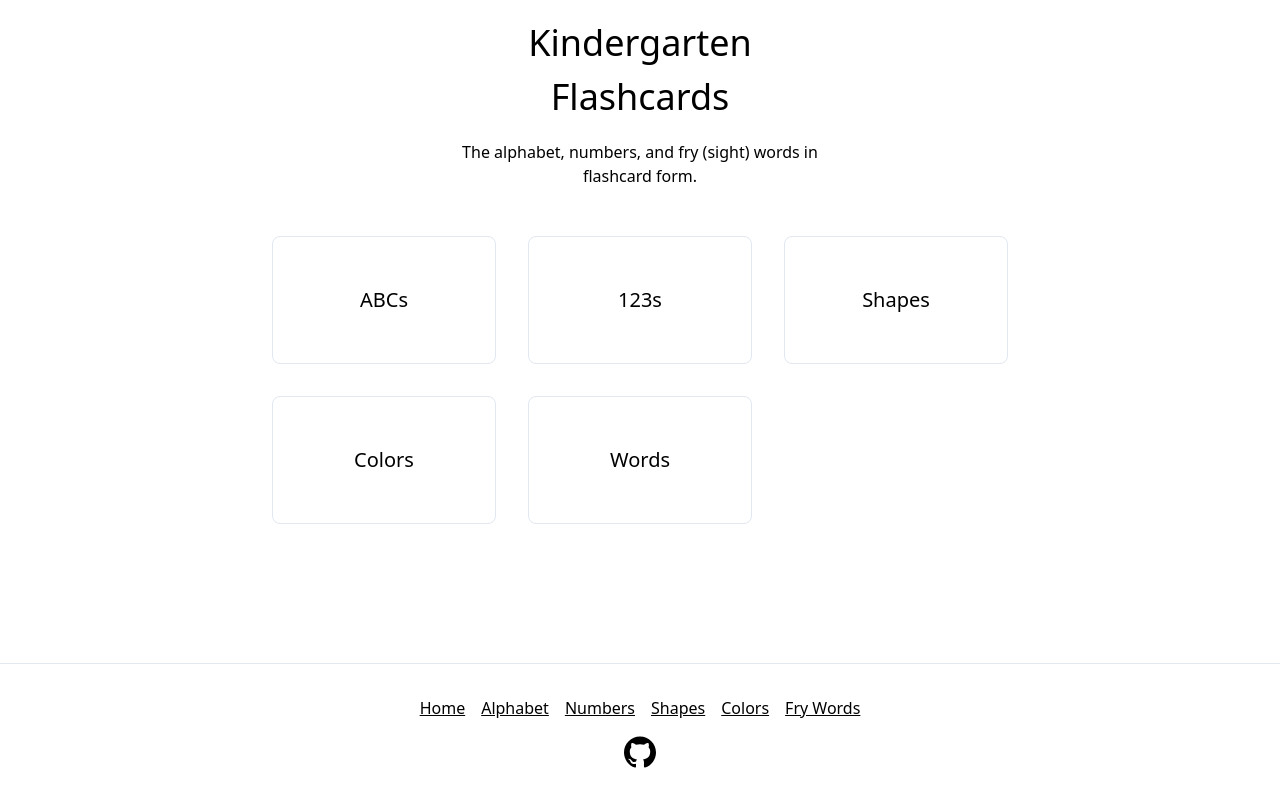
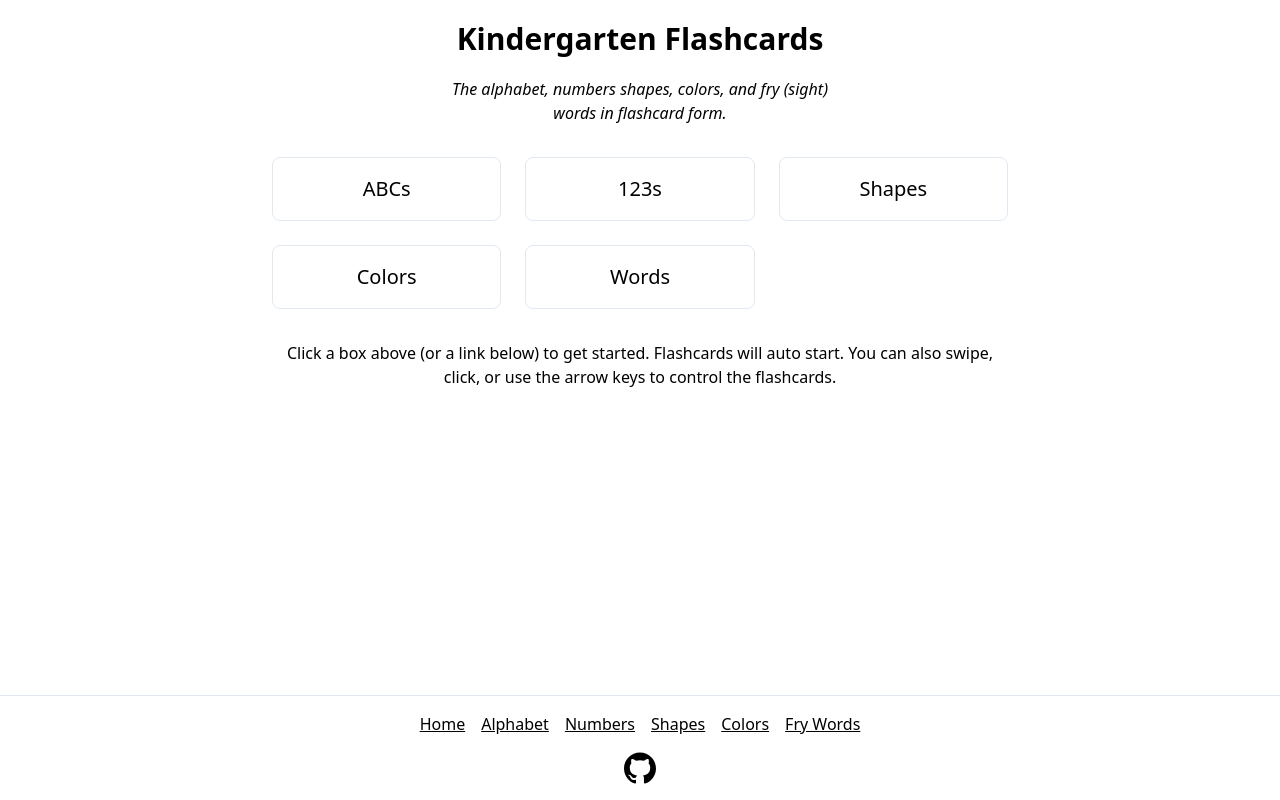
Before and after one commit to gregrickaby/preschool-flashcards, a Next.js app: page / in a window 1280 px wide. Built offline with nearby package versions, Linux system fonts and the light colour scheme.

Commit message:
final tweaks before #shipit

```diff
--- a/components/Footer.js
+++ b/components/Footer.js
@@ -5,8 +5,8 @@ const Footer = () => (
     id="footer"
     className="fixed bottom-0 right-0 left-0 border-t bg-white"
   >
-    <section className="flex flex-col justify-center items-center py-8">
-      <nav className="mb-4">
+    <section className="flex flex-col justify-center items-center py-4 px-8">
+      <nav>
         <ul className="flex flex-wrap space-x-4 justify-center">
           <li>
             <Link href="/">
@@ -40,7 +40,10 @@ const Footer = () => (
           </li>
         </ul>
       </nav>
-      <a href="https://github.com/gregrickaby/kindergarten-flashcards">
+      <a
+        href="https://github.com/gregrickaby/kindergarten-flashcards"
+        className="mt-4"
+      >
         <svg xmlns="http://www.w3.org/2000/svg" width="32" height="32">
           <path d="M16 .395c-8.836 0-16 7.163-16 16 0 7.069 4.585 13.067 10.942 15.182.8.148 1.094-.347 1.094-.77 0-.381-.015-1.642-.022-2.979-4.452.968-5.391-1.888-5.391-1.888-.728-1.849-1.776-2.341-1.776-2.341-1.452-.993.11-.973.11-.973 1.606.113 2.452 1.649 2.452 1.649 1.427 2.446 3.743 1.739 4.656 1.33.143-1.034.558-1.74 1.016-2.14-3.554-.404-7.29-1.777-7.29-7.907 0-1.747.625-3.174 1.649-4.295-.166-.403-.714-2.03.155-4.234 0 0 1.344-.43 4.401 1.64 1.276-.355 2.645-.532 4.005-.539 1.359.006 2.729.184 4.008.539 3.054-2.07 4.395-1.64 4.395-1.64.871 2.204.323 3.831.157 4.234 1.026 1.12 1.647 2.548 1.647 4.295 0 6.145-3.743 7.498-7.306 7.895.574.497 1.085 1.47 1.085 2.963 0 2.141-.019 3.864-.019 4.391 0 .426.288.925 1.099.768C27.421 29.457 32 23.462 32 16.395c0-8.837-7.164-16-16-16z" />
         </svg>
--- a/components/Header.js
+++ b/components/Header.js
@@ -1,8 +1,9 @@
 const Header = () => (
   <header id="header" className="max-w-sm m-auto">
-    <h1 className="text-4xl mb-4">Kindergarten Flashcards</h1>
-    <p className="text-1xl mb-12">
-      The alphabet, numbers, and fry (sight) words in flashcard form.
+    <h1 className="text-3xl font-bold mb-4">Kindergarten Flashcards</h1>
+    <p className="text-1xl mb-8 italic">
+      The alphabet, numbers shapes, colors, and fry (sight) words in flashcard
+      form.
     </p>
   </header>
 )
--- a/components/SiteHead.js
+++ b/components/SiteHead.js
@@ -15,7 +15,8 @@ const SiteHead = (props) => (
 
 SiteHead.defaultProps = {
   title: 'Kindergarten Flashcards',
-  description: 'The alphabet, numbers, and fry (sight) words in flashcard form.'
+  description:
+    'The alphabet, numbers shapes, colors, and fry (sight) words in flashcard form.'
 }
 
 SiteHead.propTypes = {
--- a/pages/index.js
+++ b/pages/index.js
@@ -8,33 +8,38 @@ const HomePage = () => (
     <SiteHead />
     <Header />
     <main>
-      <div className="grid sm:grid-cols-3 gap-8">
-        <div className="border rounded-lg py-12 text-xl text-center hover:bg-gray-300">
+      <div className="grid sm:grid-cols-3 gap-6">
+        <div className="border rounded-lg py-4 text-xl text-center hover:bg-gray-300">
           <Link href="/alphabet">
             <a>ABCs</a>
           </Link>
         </div>
-        <div className="border rounded-lg py-12 text-xl text-center hover:bg-gray-300">
+        <div className="border rounded-lg py-4 text-xl text-center hover:bg-gray-300">
           <Link href="/numbers">
             <a>123s</a>
           </Link>
         </div>
-        <div className="border rounded-lg py-12 text-xl text-center hover:bg-gray-300">
+        <div className="border rounded-lg py-4 text-xl text-center hover:bg-gray-300">
           <Link href="/shapes">
             <a>Shapes</a>
           </Link>
         </div>
-        <div className="border rounded-lg py-12 text-xl text-center hover:bg-gray-300">
+        <div className="border rounded-lg py-4 text-xl text-center hover:bg-gray-300">
           <Link href="/colors">
             <a>Colors</a>
           </Link>
         </div>
-        <div className="border rounded-lg py-12 text-xl text-center hover:bg-gray-300">
+        <div className="border rounded-lg py-4 text-xl text-center hover:bg-gray-300">
           <Link href="/fry-words">
             <a>Words</a>
           </Link>
         </div>
       </div>
+      <p className="mt-8">
+        Click a box above (or a link below) to get started. Flashcards will auto
+        start. You can also swipe, click, or use the arrow keys to control the
+        flashcards.
+      </p>
     </main>
     <Footer />
   </div>
```
